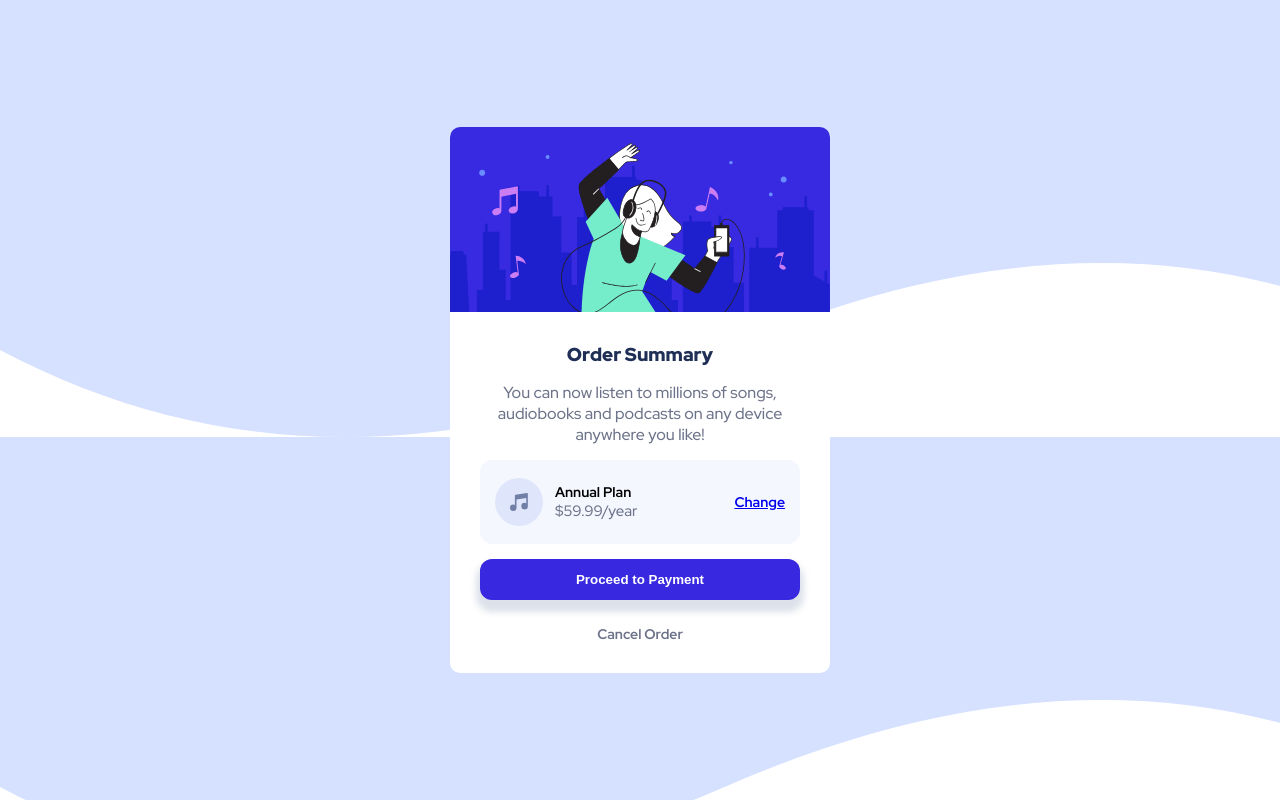
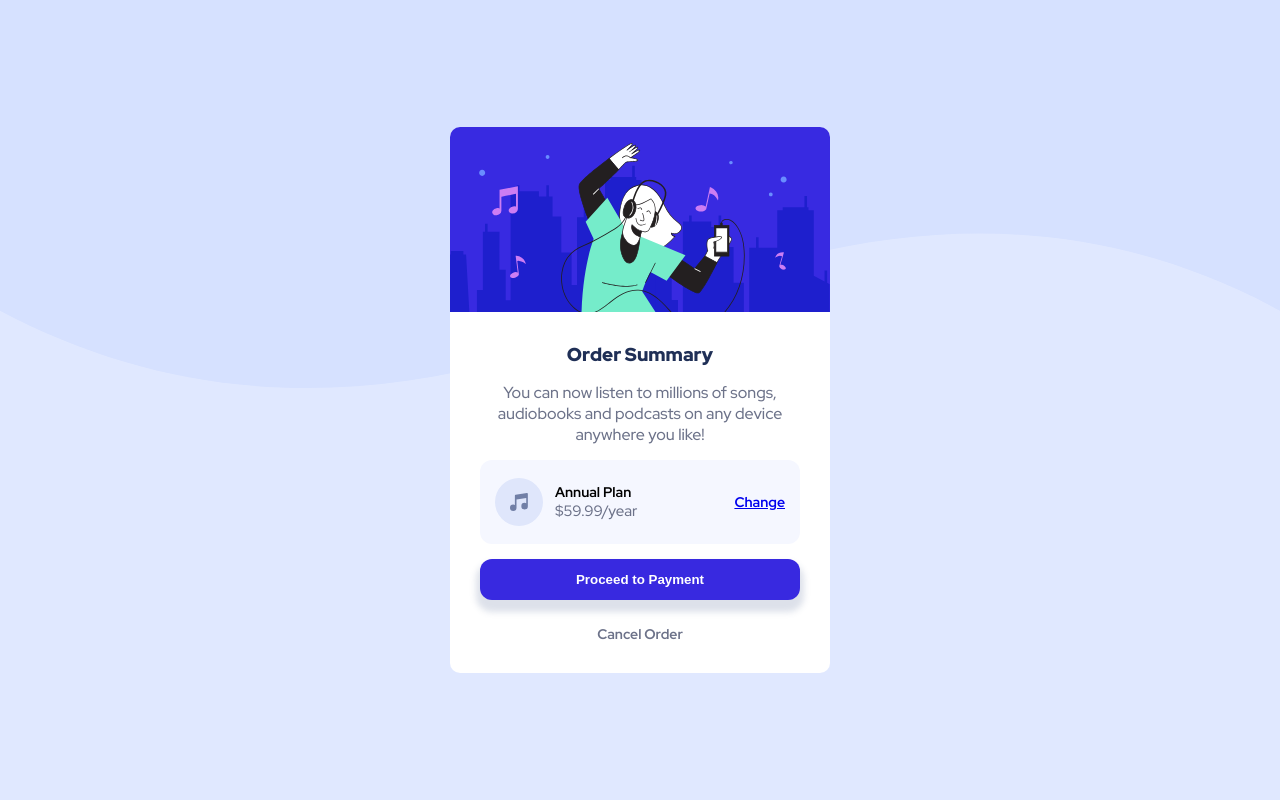
Before and after one commit to khurshid-tech/order-summary-component, a plain HTML site: page index.html in a window 1280 px wide. Drawn offline with Linux system fonts and the light colour scheme.

Commit message:
background color updated

```diff
--- a/styles/main.css
+++ b/styles/main.css
@@ -22,7 +22,11 @@ body {
     align-items: center;
     justify-content: center;
     height: 100vh;
-    background: url('../images/pattern-background-desktop.svg');
+    background-repeat: no-repeat;
+    background-size: 100%;
+    height: 100vh;
+    background-color: #e0e8ff;
+    background-image: url('../images/pattern-background-desktop.svg');
 
 }
 
```
